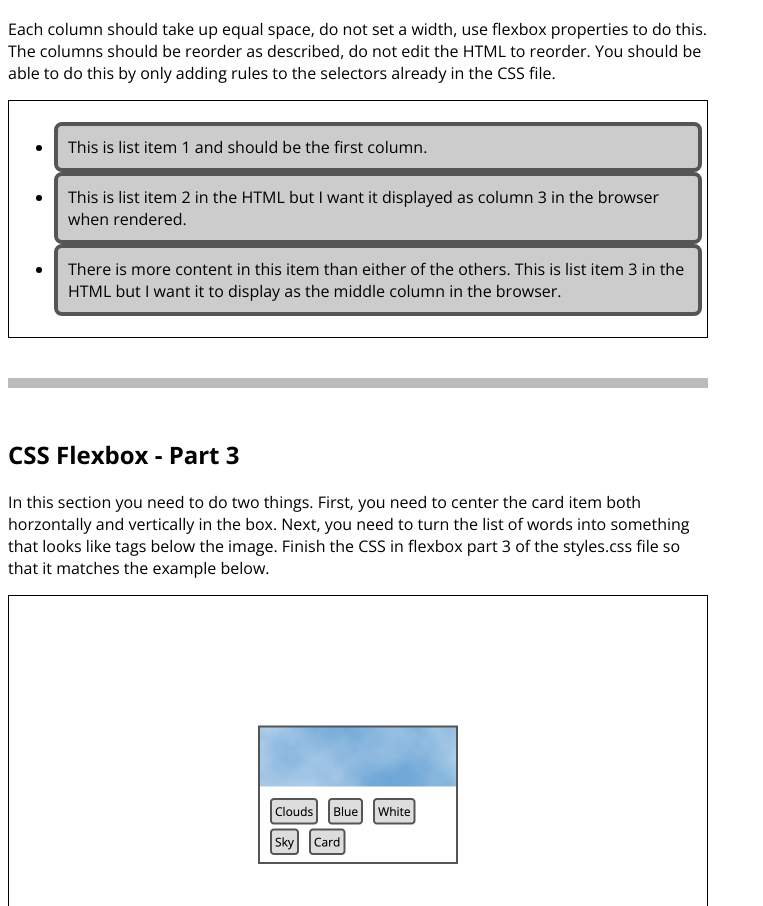
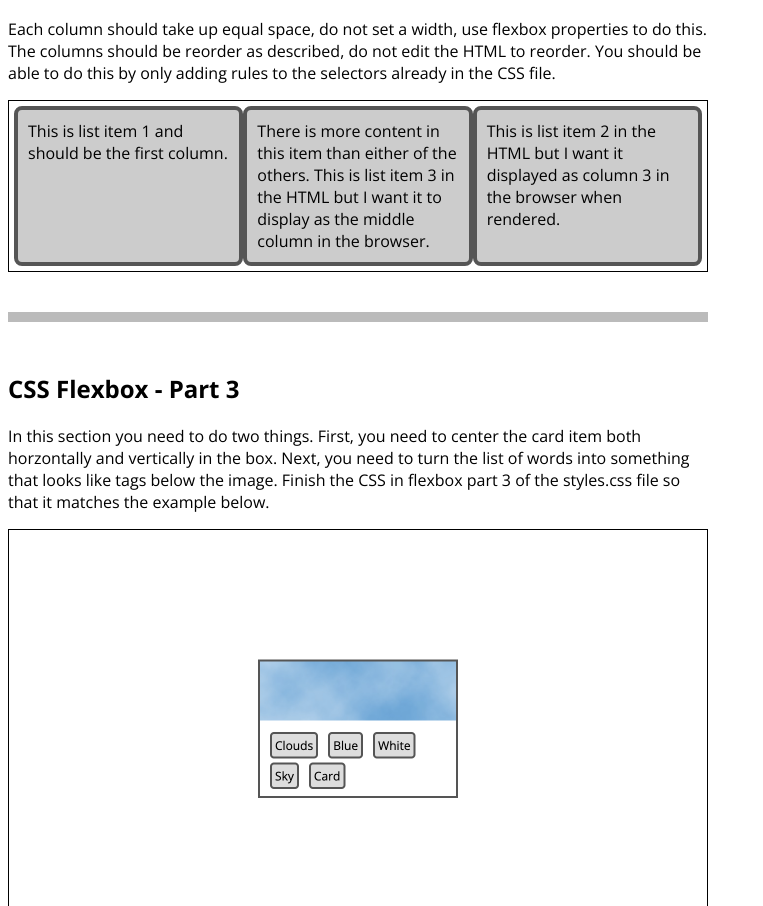
Before and after one commit to Tayomide/itmd-441-01-02, a plain HTML site: page Lab2/index.html in a window 1280 px wide. Shown: the part 1129-2035 px from the top of the page, without its empty margins (0-763 px from the left). Drawn offline with nearby package versions, Linux system fonts and the light colour scheme.

Commit message:
Solve Flexbox Part 2

```diff
--- a/Lab2/styles.css
+++ b/Lab2/styles.css
@@ -15,23 +15,27 @@
 /* Flexbox Part 2 */
 
 #flex-section2 ul {
-
+	display: flex;
+	flex-direction: row;
+	list-style: none;
+	margin: 0;
+	padding: 0;
 }
 
 #flex-section2 li {
-
+	flex: 1 1 0;
 }
 
 #flex-section2 .item1 {
-
+	order: 0;
 }
 
 #flex-section2 .item2 {
-
+	order: 2;
 }
 
 #flex-section2 .item3 {
-
+	order: 1;
 }
 
 /* end Flexbox Part 2 */
```
